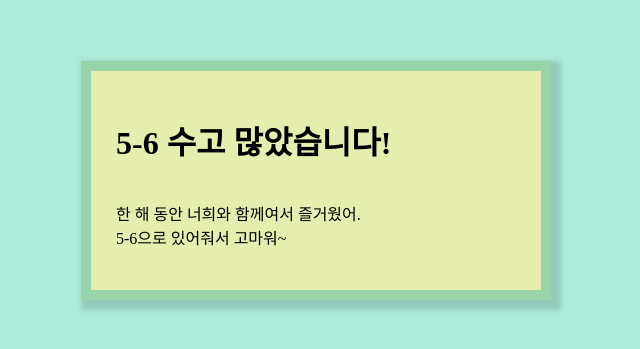
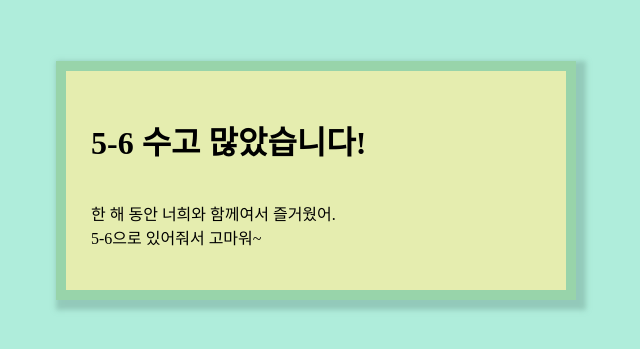
Before and after one commit to 0OwO0O/0OwO0O.github.io, a plain HTML site: page index.html in a window 1280 px wide. Shown: the part 239-588 px from the top of the page, without its empty margins (324-964 px from the left). Drawn offline with Linux system fonts and the light colour scheme.

Commit message:
Update index.html

```diff
--- a/index.html
+++ b/index.html
@@ -6,7 +6,7 @@
     background-color: #afeddb;
 ">
     <div style="margin:300 auto">
-    <div style="width: 400px;margin: 55px auto;background-color:#e5edaf;padding: 25px;display: flex;flex-direction: column;align-content: flex-start;border: 10px solid#98d4aa;box-shadow: 5px 5px 5px 5px #7daea08f;">
+    <div style="width: 450px;margin: 55px auto;background-color:#e5edaf;padding: 25px;display: flex;flex-direction: column;align-content: flex-start;border: 10px solid#98d4aa;box-shadow: 5px 5px 5px 5px #7daea08f;">
       <h1 style="font color:#6cdaf0">5-6 수고 많았습니다!</h1>
       <p>한 해 동안 너희와 함께여서 즐거웠어.<br>5-6으로 있어줘서 고마워~</p>
     </div>
```
